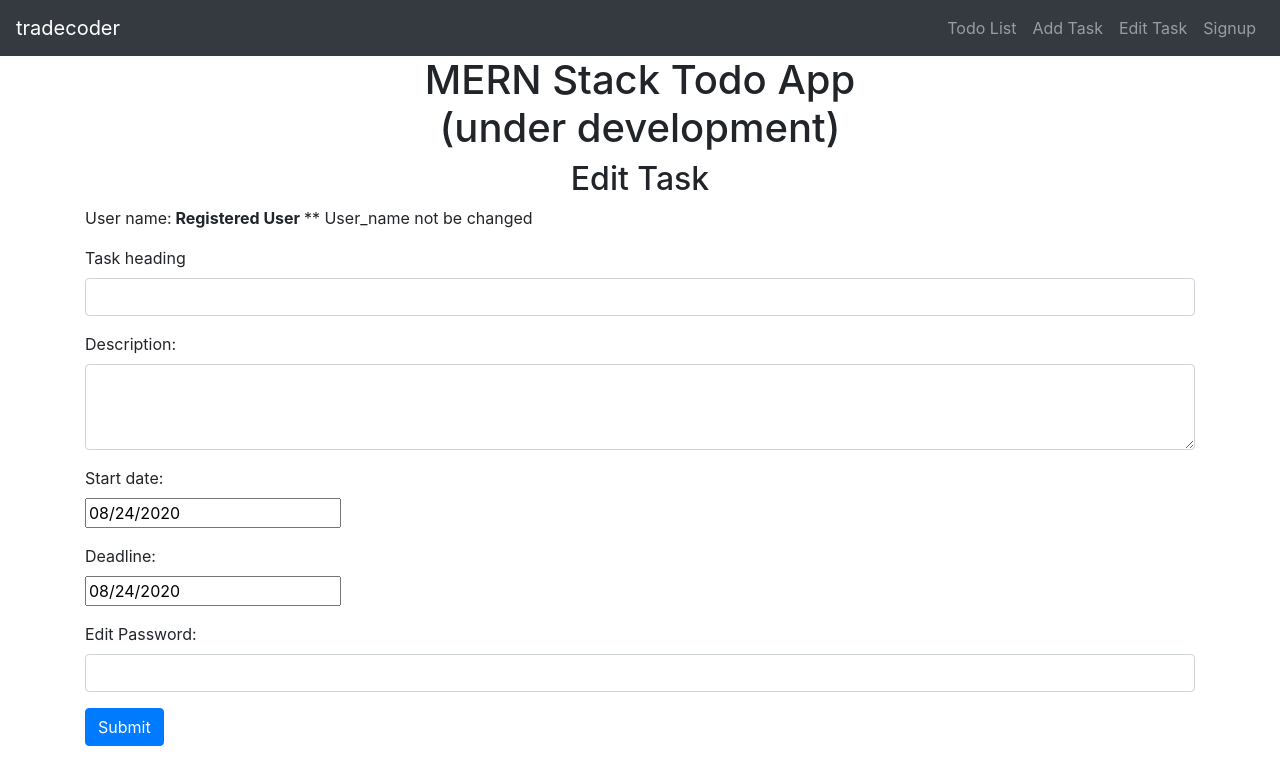
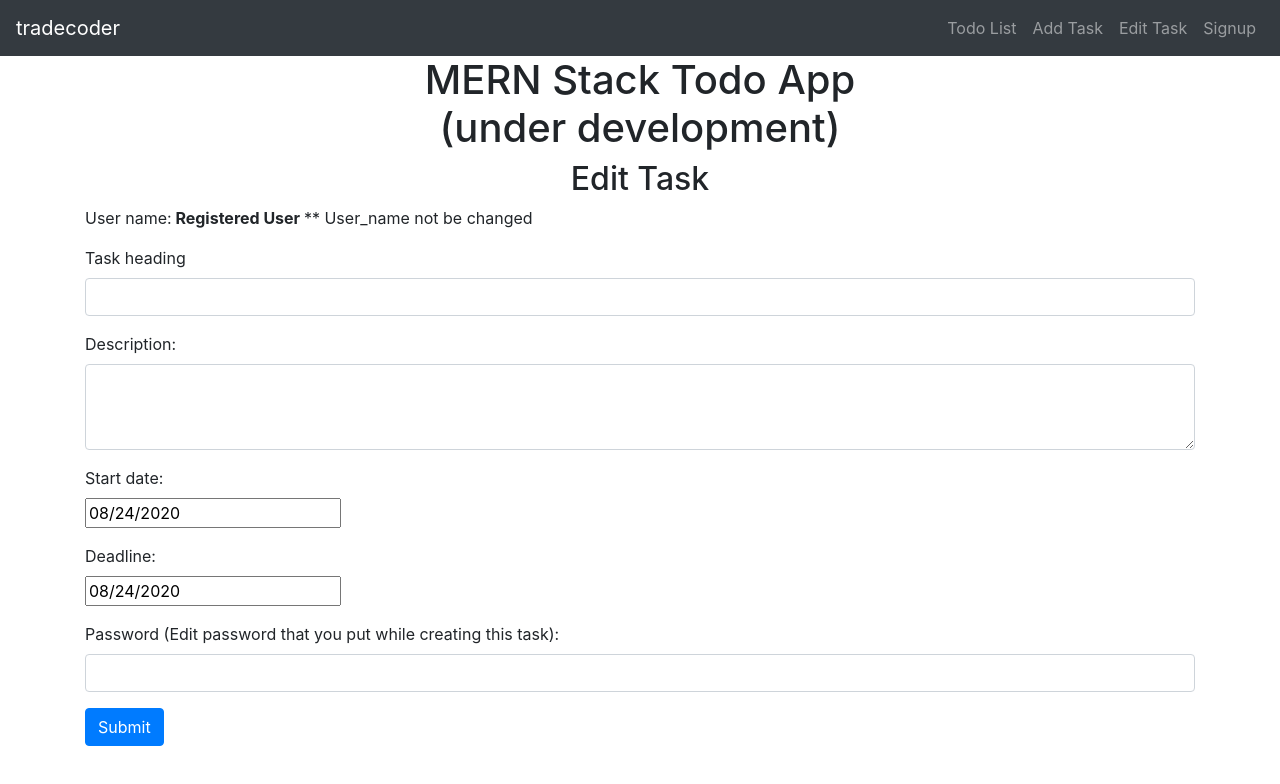
Before and after one commit to thetradecoder/mern-crud-app, a React (Create React App) app: page /mern-crud-app/edit in a window 1280 px wide. Shown: the top 784 px of the page. Built offline with nearby package versions, Linux system fonts and the light colour scheme.

Commit message:
local update

```diff
--- a/src/components/addtask.component.js
+++ b/src/components/addtask.component.js
@@ -49,15 +49,15 @@ export default function AddTask (){
                 <form onSubmit={onSubmitTask}>
                     <div className="form-group">
                         <label>User name:</label>
-                        <input type="text" className="form-control" value={username} onChange={onChangeUsername} />
+                        <input type="text" className="form-control" value={username} onChange={onChangeUsername} required />
                     </div>
                     <div className="form-group">
                         <label>Task heading</label>
-                        <input type="text" className="form-control" value={taskheading} onChange={onChangeTaskHeading} />
+                        <input type="text" className="form-control" value={taskheading} onChange={onChangeTaskHeading} required />
                     </div>
                     <div className="form-group">
                         <label>Description:</label>
-                        <textarea rows="3" cols="50" className="form-control" value={description} onChange={onChangeDescription}></textarea>
+                        <textarea rows="3" cols="50" className="form-control" value={description} onChange={onChangeDescription} required></textarea>
                     </div>
                     <div className="form-group">
                         <label>Start date:</label> <br/>
@@ -68,8 +68,8 @@ export default function AddTask (){
                         <DatePicker selected={deadline} onChange={onChangeDeadline} />
                     </div>
                     <div className="form-group">
-                        <label>Edit Password:</label>
-                        <input type="password" className="form-control" value={editpassword} onChange={onChangeEditPassword} />
+                        <label>Edit Password :</label>
+                        <input type="password" className="form-control" value={editpassword} onChange={onChangeEditPassword} required />
                     </div>
                     <div>
                         <button type="submit" className="btn btn-primary">Submit</button>
--- a/src/components/edittask.component.js
+++ b/src/components/edittask.component.js
@@ -48,11 +48,11 @@ export default function EditTask(){
                 </div>
                 <div className="form-group">
                         <label>Task heading</label>
-                        <input type="text" className="form-control" value={taskheading} onChange={onChangeTaskHeading} />
+                        <input type="text" className="form-control" value={taskheading} onChange={onChangeTaskHeading} required />
                     </div>
                     <div className="form-group">
                         <label>Description:</label>
-                        <textarea rows="3" cols="50" className="form-control" value={description} onChange={onChangeDescription}></textarea>
+                        <textarea rows="3" cols="50" className="form-control" value={description} onChange={onChangeDescription} required></textarea>
                     </div>
                     <div className="form-group">
                         <label>Start date:</label> <br/>
@@ -63,8 +63,8 @@ export default function EditTask(){
                         <DatePicker selected={deadline} onChange={onChangeDeadline} />
                     </div>
                     <div className="form-group">
-                        <label>Edit Password:</label>
-                        <input type="password" className="form-control" value={editpassword} onChange={onChangeEditPassword} />
+                        <label>Password (Edit password that you put while creating this task):</label>
+                        <input type="password" className="form-control" value={editpassword} onChange={onChangeEditPassword} required />
                     </div>
                     <div>
                         <button type="submit" className="btn btn-primary">Submit</button>
```
